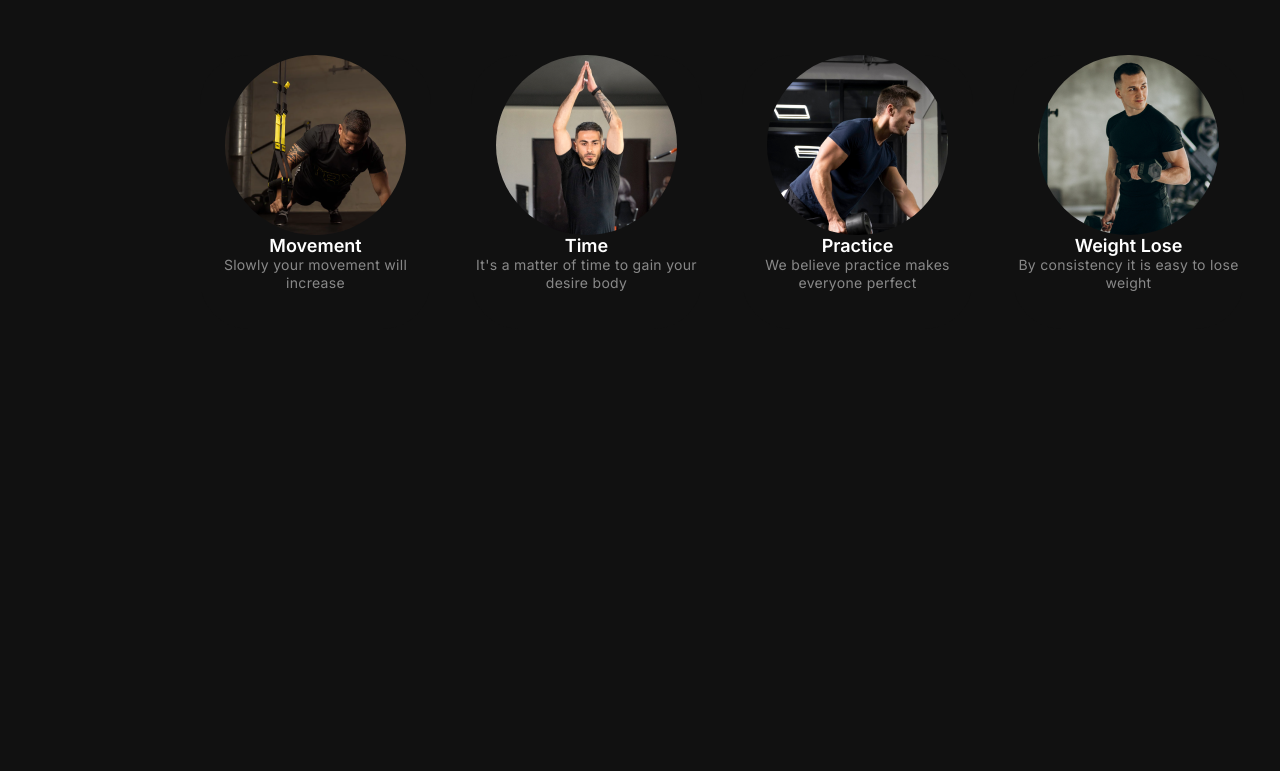
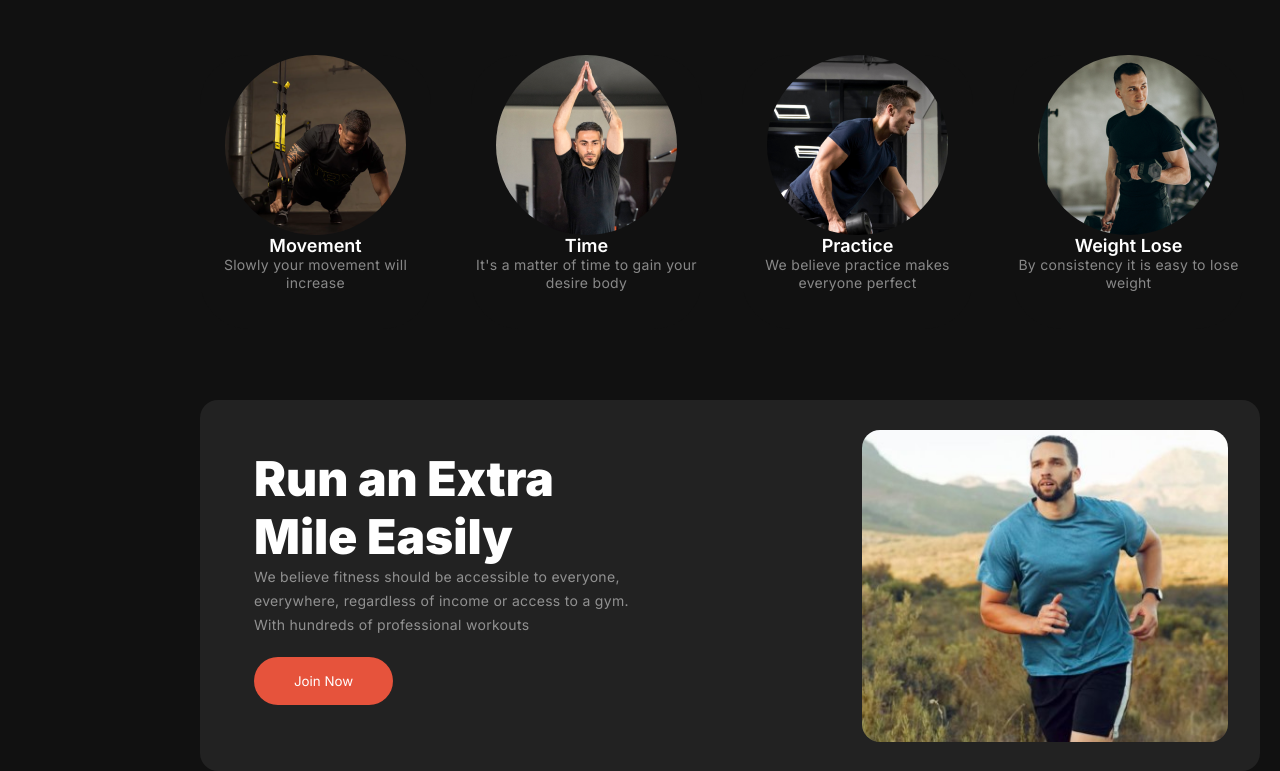
Before and after one commit to Yeasir-Ramim/fitness-website, a plain HTML site: page index.html in a window 1280 px wide. Shown: the part 900-1671 px from the top of the page. Before the commit the page ends 1267 px from the top, so only its background shows below. Drawn offline with Linux system fonts and the light colour scheme; a web font is replaced by a local one.

Commit message:
added run an extra mile easily

```diff
--- a/index.html
+++ b/index.html
@@ -62,6 +62,16 @@
                 </div>
             </div>
         </section>
+        <section class="run-ex-mile">
+            <div class="rem-title-des-btn">
+                <h2 class="rem-title">Run an Extra <br>Mile Easily</h2>
+                <p class="rem-des">We believe fitness should be accessible to everyone, <br> everywhere, regardless of income or access to a gym. <br>With hundreds of professional workouts</p>
+                <button class="btn-j">Join Now</button>
+            </div>
+            <div class="rem-image">
+
+            </div>
+        </section>
     </div>
 
 
--- a/style.css
+++ b/style.css
@@ -243,9 +243,11 @@ h1 {
     padding: 0px;
     border-radius: 49px;
 }
-.img-size{
+
+.img-size {
     border-radius: 100px;
 }
+
 h3 {
     color: rgb(255, 255, 255);
     font-family: Inter;
@@ -266,6 +268,62 @@ h3 {
     text-align: center;
 }
 
+/* Run Extra Mile Easily */
+.run-ex-mile {
+    position: absolute;
+    width: 1060px;
+    height: 371px;
+    top: 1300px;
+    left: 200px;
+    border-radius: 18px;
+    background: rgb(34, 34, 34);
+}
+
+.rem-title-des-btn {
+
+    position: absolute;
+    width: 443px;
+    height: 290px;
+    left: 54px;
+    top: 50px;
+    background: rgb(34, 34, 34);
+}
+
+.rem-title {
+    color: rgb(255, 255, 255);
+    font-family: Inter;
+    font-size: 48px;
+    font-weight: 900;
+    line-height: 120%;
+    letter-spacing: 0%;
+    text-align: left;
+    background: rgb(34, 34, 34);
+}
+
+.rem-des {
+    color: rgba(255, 255, 255, 0.5);
+    font-family: Inter;
+    font-size: 14px;
+    font-weight: 400;
+    line-height: 24px;
+    letter-spacing: 0.3px;
+    text-align: left;
+    background: rgb(34, 34, 34);
+}
+
+.rem-image {
+    position: absolute;
+    width: 366px;
+    height: 312px;
+    left: 662px;
+    top: 30px;
+    border-radius: 18px;
+    background-image: url("images/run2.jpg");
+    background-repeat: no-repeat;
+    background-size: cover;
+    background-position: center;
+}
+
 @media screen and (max-width:576px) {
 
     .heady,
```
Also changed, not shown: images/run2.jpg (added).
